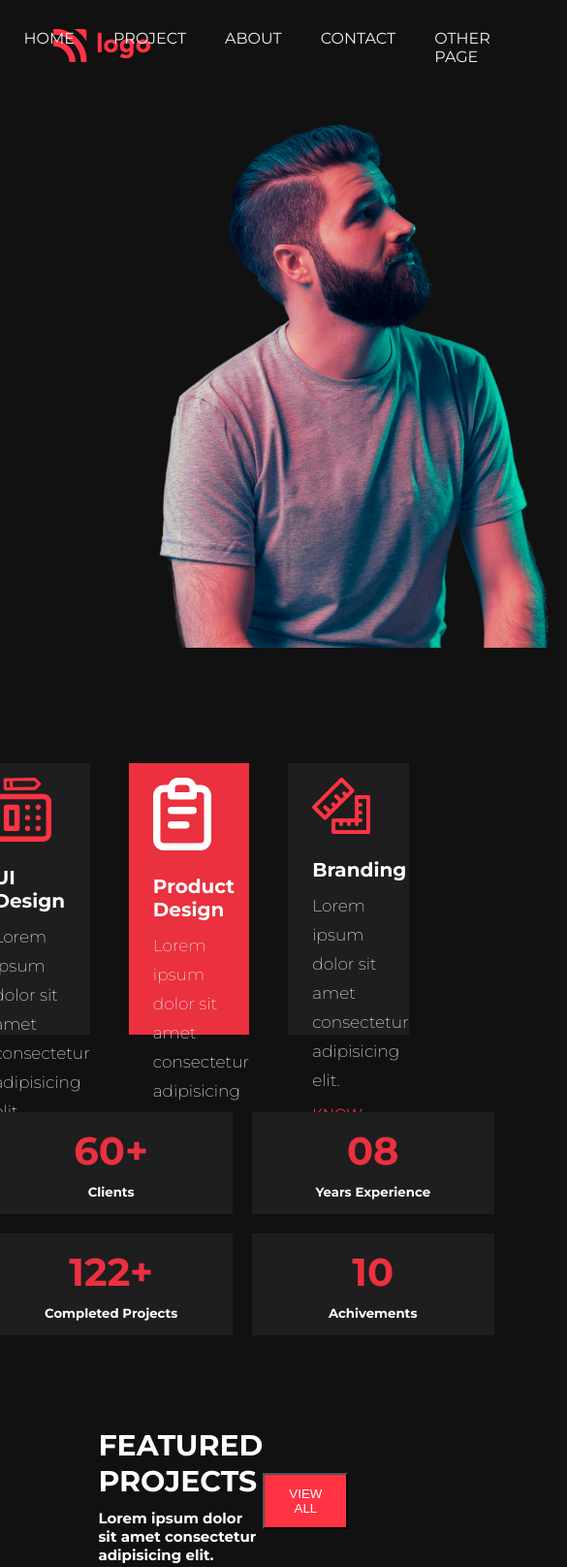
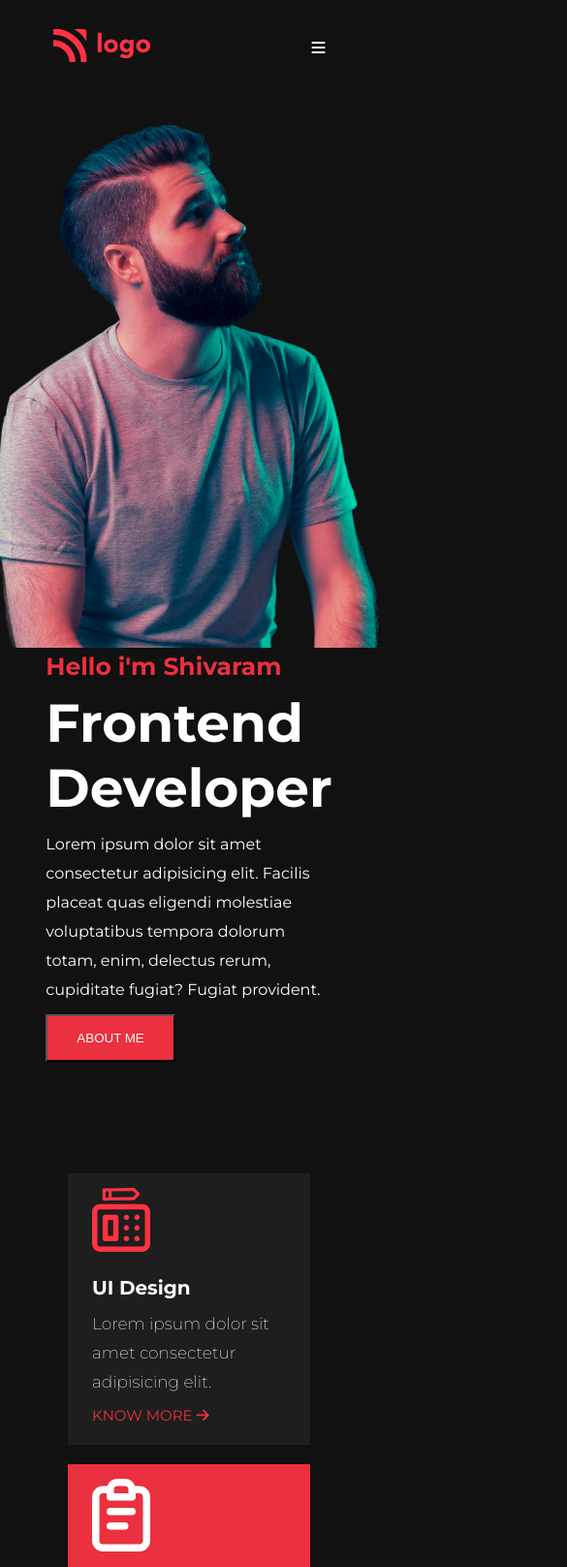
Before and after one commit to shivaram0005/Product-Design-Landing-Page, a plain HTML site: page index.html in a window 390 px wide. Shown: the top 1616 px of the page at 97% size, 585 px wide, since content can reach past the window. Drawn offline with Linux system fonts and the light colour scheme.

Commit message:
made responsive

```diff
--- a/Css/style.css
+++ b/Css/style.css
@@ -31,6 +31,10 @@ body{
 }
 .navbar .navbar-logo img{
     width: 100px;
+}
+.navbar .barss{
+    display: none;
+    color: #ffffff;
 }
 .grow{
     position: relative;
@@ -311,3 +315,53 @@ body{
     margin: 20px;
 
 }
+
+@media screen and (max-width:1300px) {
+
+    .navbar .grow{
+        display: none;
+    }
+
+    .navbar .barss{
+        display: block;
+    }
+
+    .about{
+        display: flex;
+        flex-direction: column;
+    }
+    .design-section{
+        display: flex;
+        flex-wrap: wrap;
+    }
+    .design-section .section{
+        margin-bottom: 20px;
+    }
+    .client-section{
+        text-align: center;
+        display: flex;
+        flex-direction: column;
+    }
+    .client-section .section-one{
+
+        margin: 0 auto;
+    }
+
+    .client-section .section-two{
+        display: flex;
+        flex-direction: row;
+        width: fit-content;
+
+    }
+
+    .projects .contact{
+        display: flex;
+        flex-direction: column;
+        width: fit-content;
+        height: 400px;
+    }
+    .projects .contact p{
+        margin-left: 10px;
+    }
+
+}
--- a/index.html
+++ b/index.html
@@ -29,6 +29,7 @@
                         <li class="list-item">OTHER PAGE</li>
                     </ul>
                 </div>
+                <i class="fa-solid fa-bars barss "></i>
             </div>
             <div class="about">
                 <div class="person-img">
```
